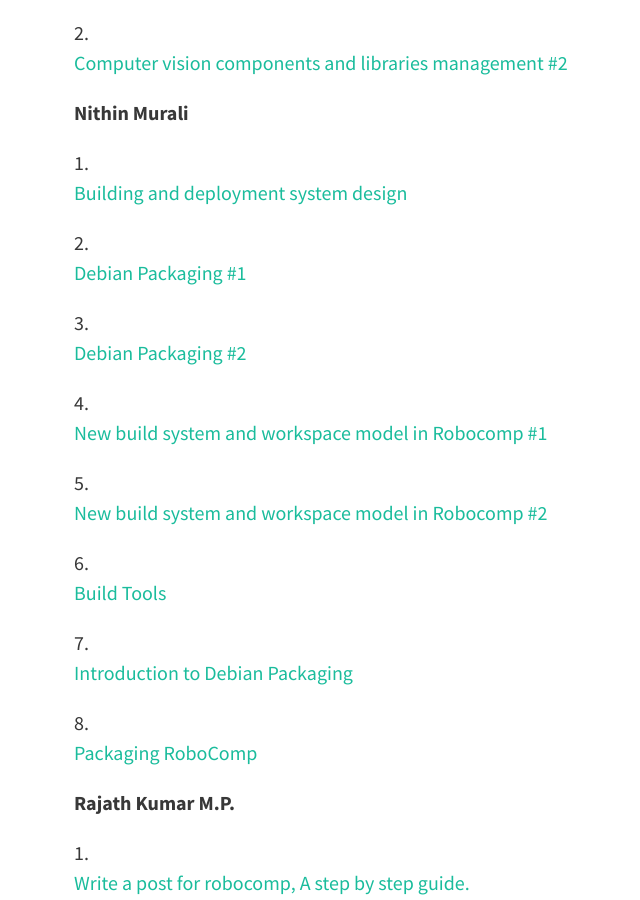
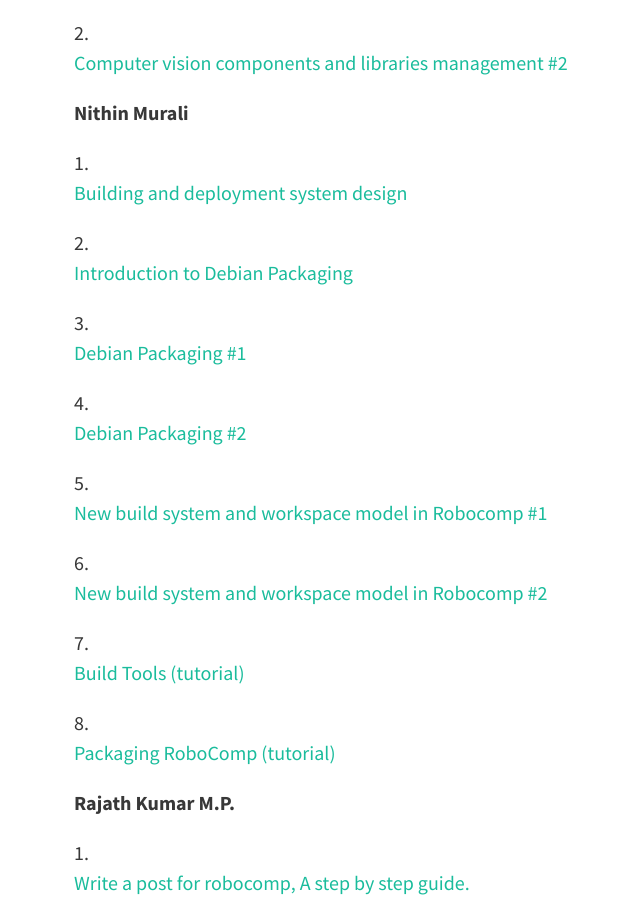
Before and after one commit to robocomp/website, a Jekyll site: the page built from GSoC.md, in a window 1280 px wide and 900 px high, scrolled down 407 px. Shown: the whole window, without its empty margins (182-822 px from the left). Built offline with Jekyll 4.4.1, drawn with Linux system fonts in a browser that asks for light colours; nearby versions of some CDN libraries.

Commit message:
slight rearragments

```diff
--- a/GSoC.md
+++ b/GSoC.md
@@ -15,19 +15,19 @@
 
 1. [Building and deployment system design](http://robocomp.github.io/website/2015/05/23/nithin2.html)
 
-2. [Debian Packaging #1](http://robocomp.github.io/website/2015/06/12/nithin8.html)
+2. [Introduction to Debian Packaging](http://robocomp.github.io/website/2015/05/23/nithin1.html)
 
-3. [Debian Packaging #2](http://robocomp.github.io/website/2015/06/15/nithin7.html)
+3. [Debian Packaging #1](http://robocomp.github.io/website/2015/06/12/nithin8.html)
 
-4. [New build system and workspace model in Robocomp #1](http://robocomp.github.io/website/2015/06/20/nithin4.html)
+4. [Debian Packaging #2](http://robocomp.github.io/website/2015/06/15/nithin7.html)
 
-5. [New build system and workspace model in Robocomp #2](http://robocomp.github.io/website/2015/06/25/nithin5.html)
+5. [New build system and workspace model in Robocomp #1](http://robocomp.github.io/website/2015/06/20/nithin4.html)
 
-3. [Build Tools](http://robocomp.github.io/website/2015/06/26/nithin6.html)
+6. [New build system and workspace model in Robocomp #2](http://robocomp.github.io/website/2015/06/25/nithin5.html)
 
-4. [Introduction to Debian Packaging](http://robocomp.github.io/website/2015/05/23/nithin1.html)
+7. [Build Tools (tutorial)](http://robocomp.github.io/website/2015/06/26/nithin6.html)
 
-7. [Packaging RoboComp](http://robocomp.github.io/website/2015/05/23/nithin3.html)
+8. [Packaging RoboComp (tutorial)](http://robocomp.github.io/website/2015/05/23/nithin3.html)
 
 **Rajath Kumar M.P.**
 
```
Also changed, not shown: _posts/2015-05-23-nithin3.md (+2 -4 lines).
